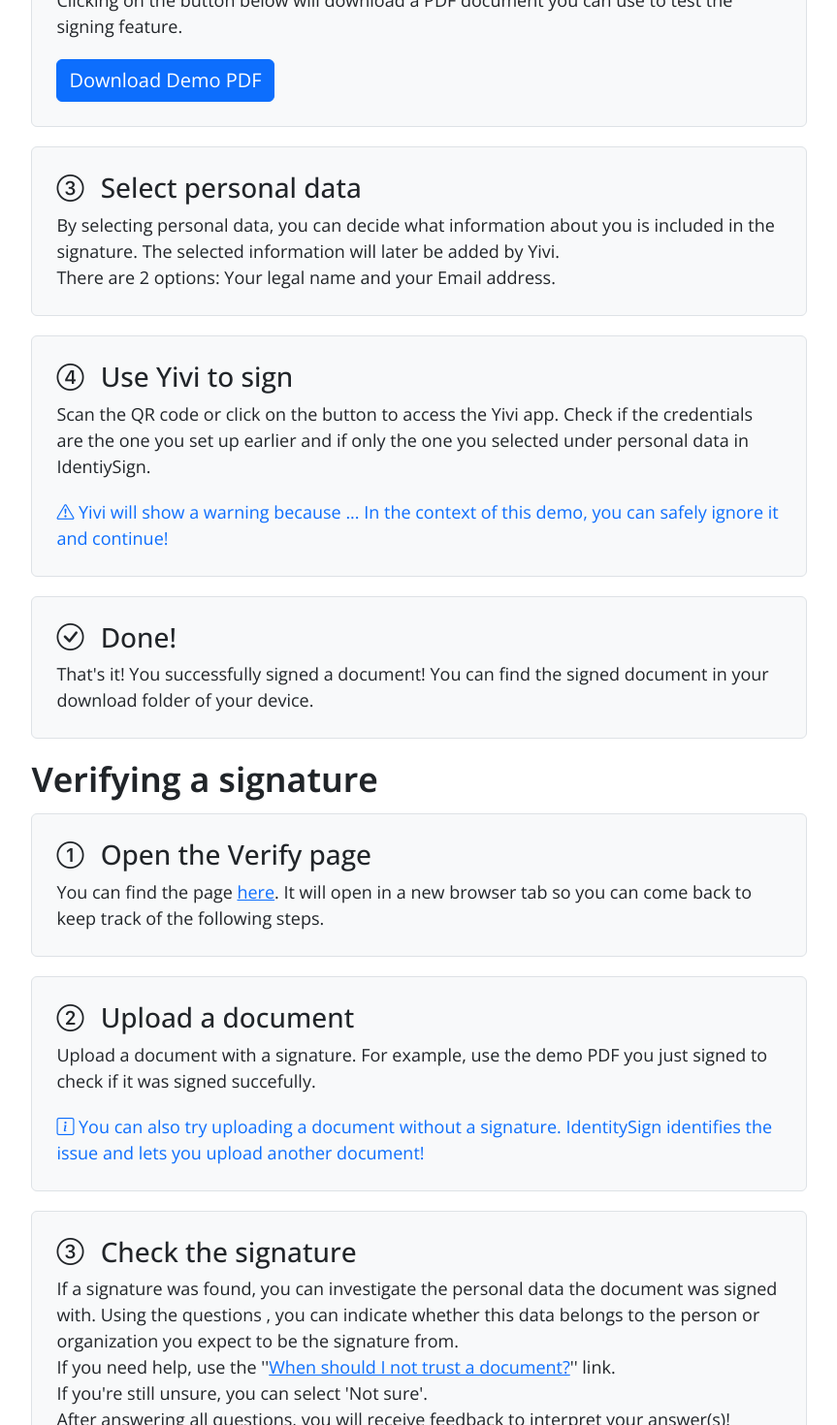
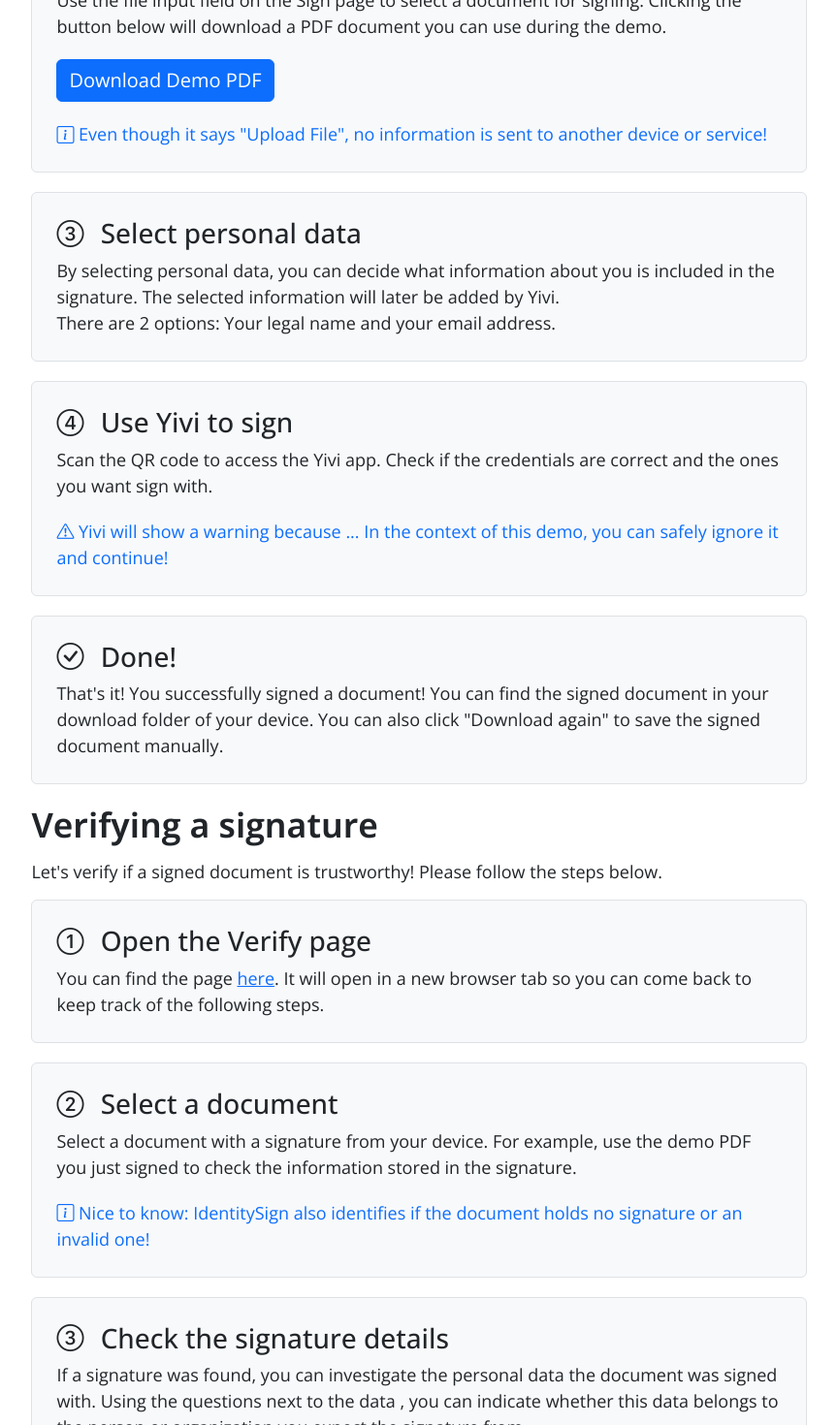
Before and after one commit to yoricklast/IdentitySign, a SvelteKit app: page /demo in a window 1280 px wide. Shown: the part 1280-2750 px from the top of the page at 97% size, without its empty margins (124-987 px from the left). Built offline with nearby package versions, Linux system fonts and the light colour scheme.

Commit message:
Improve layout for mobile (all pages)

```diff
--- a/src/routes/demo/+page.svelte
+++ b/src/routes/demo/+page.svelte
@@ -3,6 +3,12 @@
   import { resolve } from "$app/paths";
 
   const version = localStorage.getItem("productionVersion");
+
+  let isMobile =
+    /Android|iPad|iPhone|iPod/i.test(window.navigator.userAgent) ||
+    (/Macintosh/i.test(window.navigator.userAgent) &&
+      navigator.maxTouchPoints &&
+      navigator.maxTouchPoints > 2);
 </script>
 
 <div class="row column-gap-3 justify-content-center">
@@ -121,12 +127,13 @@
       <div class="infoblock rounded border">
         <h2>
           <i class="bi bi-2-circle heading-icon"></i>
-          Upload a document
+          Select a document
         </h2>
 
         <p class="main-text infoblock-text">
-          Clicking on the button below will download a PDF document you can use
-          to test the signing feature.
+          Use the file input field on the Sign page to select a document for
+          signing. Clicking the button below will download a PDF document you
+          can use during the demo.
         </p>
 
         <!-- eslint-disable-next-line -->
@@ -134,10 +141,11 @@
           <button class="btn btn-primary"> Download Demo PDF</button>
         </a>
 
-        <!-- <p class="note infoblock-text">
-      <i class="bi bi-exclamation-triangle"></i>
-      Note the demo PDF serves only the purpose of demonstrating features of IdentitySign.
-    </p> -->
+        <p class="note infoblock-text">
+          <i class="bi bi-info-square"></i>
+          Even though it says "Upload File", no information is sent to another device
+          or service!
+        </p>
       </div>
 
       <div class="infoblock rounded border">
@@ -152,9 +160,9 @@
           added by Yivi. <br />
           {#if version == "0"}
             There are 3 options: Your legal name, your address (i.e. street,
-            ...) and your Email address.
+            house no., postal code and city) and your email address.
           {:else}
-            There are 2 options: Your legal name and your Email address.
+            There are 2 options: Your legal name and your email address.
           {/if}
         </p>
       </div>
@@ -166,17 +174,20 @@
         </h2>
 
         <p class="main-text infoblock-text">
-          Scan the QR code or click on the button to access the Yivi app. Check
-          if the credentials are the one you set up earlier and if only the one
-          you selected under personal data in IdentiySign.
+          Scan the QR code {#if isMobile}
+            or click on the 'Open Yivi app' button
+          {/if}
+          to access the Yivi app. Check if the credentials are correct and the ones
+          you want sign with.
         </p>
+        <!-- TODO: Add warning note -->
         <p class="note infoblock-text">
           <i class="bi bi-exclamation-triangle"></i>
           Yivi will show a warning because ... In the context of this demo, you can
           safely ignore it and continue!
         </p>
       </div>
-
+      <!-- TODO: Add more (specific) steps (in Yivi) -->
       <div class="infoblock rounded border">
         <h2>
           <i class="bi bi-check-circle heading-icon"></i>
@@ -185,12 +196,17 @@
 
         <p class="main-text infoblock-text">
           That's it! You successfully signed a document! You can find the signed
-          document in your download folder of your device.
+          document in your download folder of your device. You can also click
+          "Download again" to save the signed document manually.
         </p>
       </div>
 
       <!-- Verify -->
       <h1 id="verify-section">Verifying a signature</h1>
+      <p class="main-text">
+        Let's verify if a signed document is trustworthy! Please follow the
+        steps below.
+      </p>
 
       <div class="infoblock rounded border">
         <h2>
@@ -209,49 +225,73 @@
       <div class="infoblock rounded border">
         <h2>
           <i class="bi bi-2-circle heading-icon"></i>
-          Upload a document
+          Select a document
         </h2>
 
         <p class="main-text infoblock-text">
-          Upload a document with a signature. For example, use the demo PDF you
-          just signed to check if it was signed succefully.
+          Select a document with a signature from your device. For example, use
+          the demo PDF you just signed to check the information stored in the
+          signature.
         </p>
 
         <p class="note infoblock-text">
           <i class="bi bi-info-square"></i>
-          You can also try uploading a document without a signature. IdentitySign
-          identifies the issue and lets you upload another document!
+          Nice to know: IdentitySign also identifies if the document holds no signature
+          or an invalid one!
         </p>
       </div>
 
       <div class="infoblock rounded border">
         <h2>
           <i class="bi bi-3-circle heading-icon"></i>
-          Check the signature
+          Check the signature details
         </h2>
 
-        <!-- TODO: Styling -->
-        <!-- TODO: More on feedback/help/warnings etc -->
         <p class="main-text infoblock-text">
           If a signature was found, you can investigate the personal data the
           document was signed with. Using the questions
-          <!-- #if mobile (to the right of the data/ below each of the data points) -->
+          {#if isMobile}
+            below each of the data points
+          {:else}
+            next to the data
+          {/if}
           , you can indicate whether this data belongs to the person or organization
-          you expect to be the signature from. <br />
+          you expect the signature from. <br />
+          After answering all questions, you will receive feedback to interpret your
+          answer(s)!
         </p>
+
+        <h3 class="mt-2">
+          <i class="bi bi-lightbulb"></i> Tips on verifying a signature
+        </h3>
+        Note that the sender of the document is not necessarily the one that should
+        have signed the document (e.g. a graduation certificate would be signed by
+        the university/school).<br />
         <p class="main-text infoblock-text">
-          If you need help, use the ''<a
+          You can also check out our <a
             href={resolve("/help/trust")}
             target="_blank"
             class="helplink"
           >
-            When should I not trust a document?
-          </a>'' link. <br />
-          If you're still unsure, you can select 'Not sure'. <br />
+            help page
+          </a>
+          about ''When should I not trust a document?''. <br />
+
+          If you're still unsure, you can select ''Not sure''.
+          <br />
         </p>
+      </div>
+
+      <div class="infoblock rounded border">
+        <h2>
+          <i class="bi bi-4-circle heading-icon"></i>
+          Evaluate the result
+        </h2>
+
+        <!-- TODO: Add screenshot, add additional description? -->
         <p class="main-text infoblock-text">
-          After answering all questions, you will receive feedback to interpret
-          your answer(s)!
+          Depending on your answers, you receive feedback if the signature can
+          be trusted.
         </p>
       </div>
 
@@ -271,10 +311,6 @@
         <h3>
           <i class="bi bi-award"></i> Congratulations, you completed the demo!
         </h3>
-
-        <p class="main-text infoblock-text">
-          Check out... (request page, github, ...?)
-        </p>
       </div>
     </div>
   </div>
--- a/src/routes/sign/+page.svelte
+++ b/src/routes/sign/+page.svelte
@@ -421,7 +421,7 @@
   class="{paramsGiven() ? 'row flex-wrap mx-auto w-100' : 'mx-auto'} {files &&
   fileSelected
     ? 'w-100'
-    : 'w-75'}"
+    : 'w-75 widthMobile'}"
   style="margin-top: 5%;"
 >
   <div
@@ -516,8 +516,7 @@
           </div>
 
           <h1>
-            <i class="bi bi-pencil-square page-icon"></i>
-            Sign a document
+            <i class="bi bi-pencil-square page-icon"></i>Sign a document
           </h1>
           <div class="infoblock rounded border">
             {#if !signedDone && (!attributeSelected || paramsGiven()) && !yiviActive}
```
Also changed, not shown: src/app.html (+29 -43 lines), src/routes/request/+page.svelte (+4 -5 lines), src/routes/verify/+page.svelte (+9 -9 lines).
